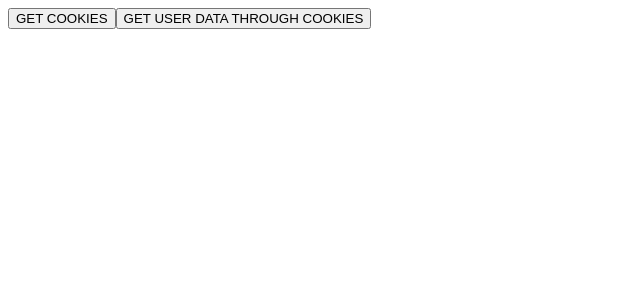
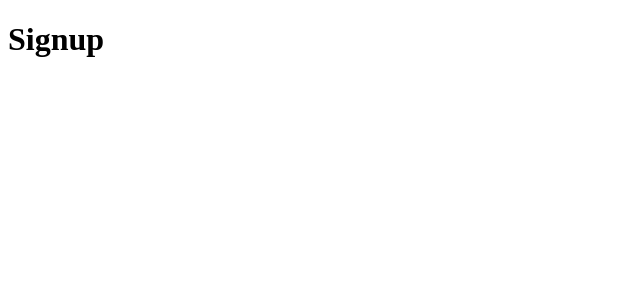
Before and after one commit to sarvagya2545/graphica, a React (Create React App) app in the folder client/: page /signup in a window 1280 px wide. Shown: the top 300 px of the page, without its empty margins (0-640 px from the left). Built offline with nearby package versions, Linux system fonts and the light colour scheme.

Commit message:
react router setup

```diff
--- a/client/package.json
+++ b/client/package.json
@@ -9,8 +9,10 @@
     "axios": "^0.21.1",
     "react": "^17.0.1",
     "react-dom": "^17.0.1",
+    "react-redux": "^7.2.2",
     "react-router-dom": "^5.2.0",
     "react-scripts": "4.0.2",
+    "redux": "^4.0.5",
     "web-vitals": "^1.1.0"
   },
   "scripts": {
--- a/client/src/App.js
+++ b/client/src/App.js
@@ -1,33 +1,40 @@
 import React from 'react';
 import { Switch, Route, BrowserRouter } from 'react-router-dom';
-import axios from 'axios';
+import Login from './components/Login';
+import Signup from './components/Signup';
+import Home from './components/Home';
 
 const App = () => {
 
-  const getCookies = async () => {
-    try {
-      //  { email: 'sarvagya@newtesting4.com', password: '12345678' },
+  // const getCookies = async () => {
+  //   try {
+  //     //  { email: 'sarvagya@newtesting4.com', password: '12345678' },
 
-      const res = await axios.post(`/users/login`,  { email: `sarvagya@newtesting4.com`, password: '12345678' }, {
-        withCredentials: true
-      })
+  //     const res = await axios.post(`/users/login`,  { email: `sarvagya@newtesting4.com`, password: '12345678' }, {
+  //       withCredentials: true
+  //     })
 
-      console.log(res);
-    } catch (error) {
-      console.log(error?.response);
-    }
-  }
+  //     console.log(res);
+  //   } catch (error) {
+  //     console.log(error?.response);
+  //   }
+  // }
 
-  const getData = () => {
-    axios.get('/users/secret', { withCredentials: true })
-      .then(res => console.log(res))
-      .catch(err => console.log(err));
-  }
+  // const getData = () => {
+  //   axios.get('/users/secret', { withCredentials: true })
+  //     .then(res => console.log(res))
+  //     .catch(err => console.log(err));
+  // }
 
-  return (<>
-    <button onClick={getCookies}>GET COOKIES</button>
-    <button onClick={getData}>GET USER DATA THROUGH COOKIES</button>
-  </>)
+  return (
+    <BrowserRouter>
+      <Switch>
+        <Route path="/login" component={Login}/>
+        <Route path="/signup" component={Signup}/>
+        <Route path="/" component={Home}/>
+      </Switch>
+    </BrowserRouter>
+  )
 }
 
 export default App;
--- /dev/null
+++ b/client/src/components/Home.js
@@ -0,0 +1,9 @@
+import React from 'react';
+
+const Home = () => {
+  return (
+    <h1>Home</h1>
+  );
+}
+
+export default Home;
--- /dev/null
+++ b/client/src/components/Login.js
@@ -0,0 +1,9 @@
+import React from 'react';
+
+const Login = () => {
+  return (
+    <h1>Login</h1>
+  );
+}
+
+export default Login;
--- /dev/null
+++ b/client/src/components/Signup.js
@@ -0,0 +1,9 @@
+import React from 'react';
+
+const Signup = () => {
+  return (
+    <h1>Signup</h1>
+  );
+}
+
+export default Signup;
```
Also changed, not shown: 1 other file (tests, documents, lock files or other folders).
